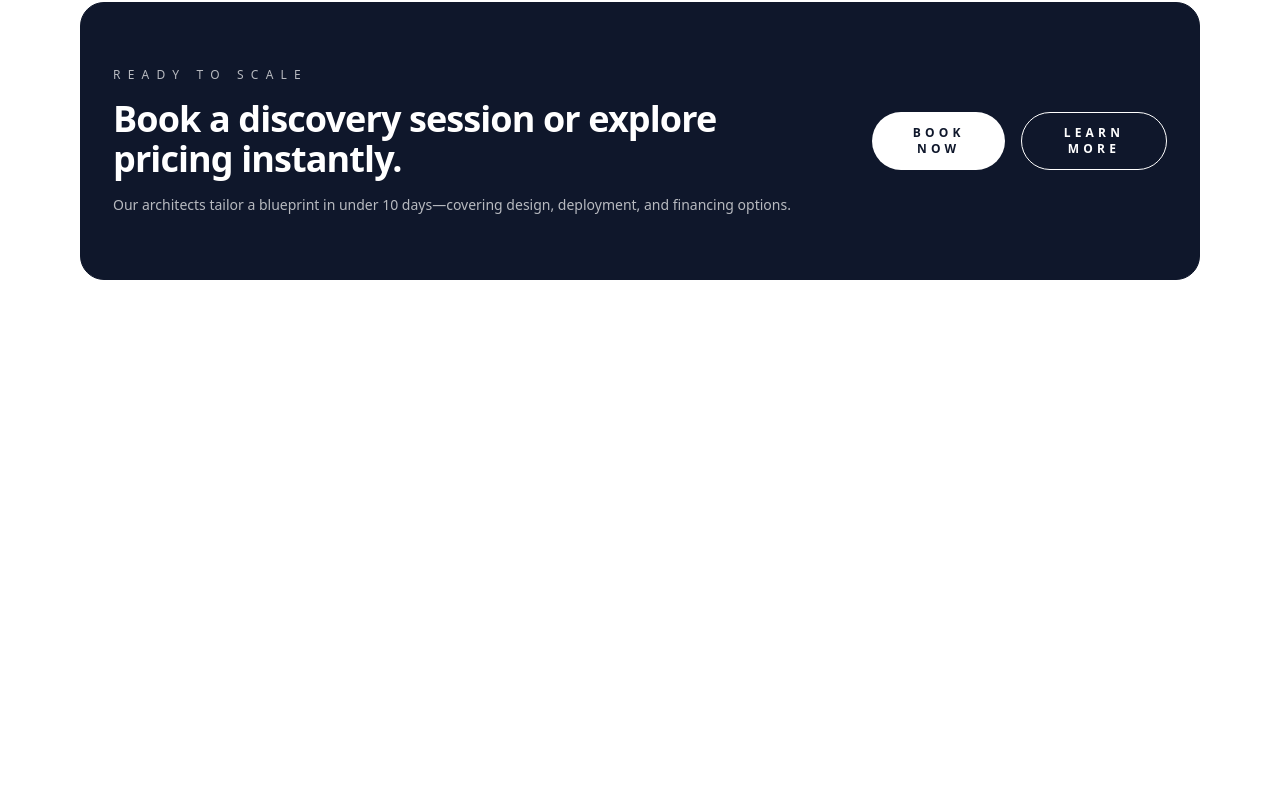
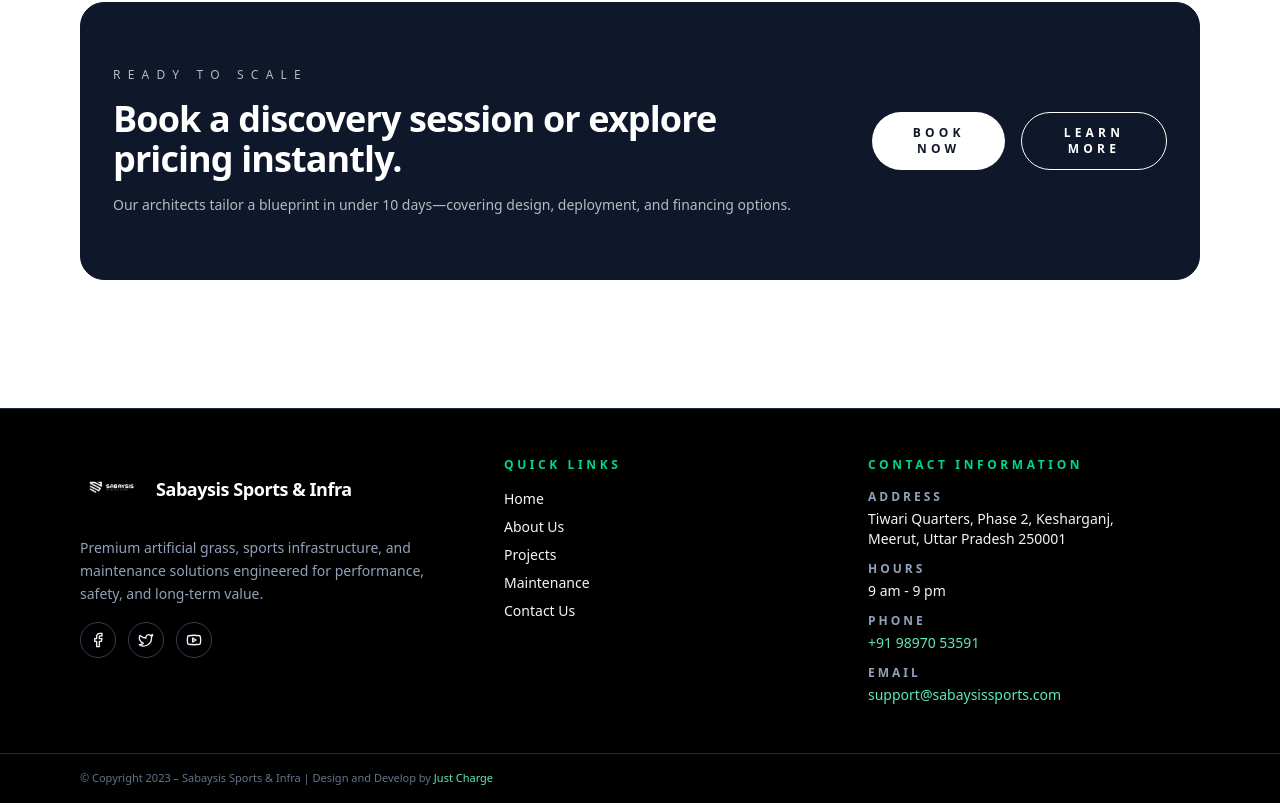
Before and after one commit to JustChargeTechnologies/sabaysis, a React (Vite) app: page / in a window 1280 px wide. Shown: the part 4080-4883 px from the top of the page. Before the commit the page ends 4424 px from the top, so only its background shows below. Built offline with nearby package versions, Linux system fonts and the light colour scheme.

Commit message:
Add NotFound page, Footer component, and usePageTitle hook; update App routing and enhance Contact Us and Home pages with page titles

```diff
--- a/src/App.tsx
+++ b/src/App.tsx
@@ -3,7 +3,9 @@ import { Home } from './pages/Home';
 import { About } from './pages/About';
 import { Maintenance } from './pages/Maintenance';
 import { ContactUs } from './pages/ContactUs';
+import { NotFound } from './pages/NotFound';
 import { NavBar } from './components/navbar/NavBar';
+import { Footer } from './components/layout/Footer';
 
 function App() {
   return (
@@ -14,7 +16,9 @@ function App() {
         <Route path="/about" element={<About />} />
         <Route path="/maintenance" element={<Maintenance />} />
         <Route path="/contact-us" element={<ContactUs />} />
+        <Route path="*" element={<NotFound />} />
       </Routes>
+      <Footer />
     </div>
   );
 }
--- /dev/null
+++ b/src/components/layout/Footer.tsx
@@ -0,0 +1,147 @@
+import { Link } from 'react-router-dom';
+import { Facebook, Twitter, Youtube } from 'lucide-react';
+import footerLogo from '../../assets/whiteLogo.png';
+
+export function Footer() {
+  return (
+    <footer className="mt-16 border-t border-slate-800 bg-black text-white">
+      <div className="mx-auto flex max-w-6xl flex-col gap-10 px-4 py-12 lg:flex-row lg:items-start lg:justify-between">
+        {/* Left: Brand & socials */}
+        <div className="space-y-4 lg:max-w-sm">
+          <div className="flex items-center gap-3">
+            <img
+              src={footerLogo}
+              alt="Sabaysis Sports & Infra"
+              className="h-16 w-16 object-contain"
+            />
+            <h2 className="text-lg font-semibold tracking-tight text-white">
+              Sabaysis Sports &amp; Infra
+            </h2>
+          </div>
+          <p className="text-sm leading-relaxed text-slate-400">
+            Premium artificial grass, sports infrastructure, and maintenance solutions engineered
+            for performance, safety, and long-term value.
+          </p>
+          <div className="flex items-center gap-3">
+            <a
+              href="#"
+              aria-label="Facebook"
+              className="flex h-9 w-9 items-center justify-center rounded-full border border-slate-700 text-slate-100 transition hover:border-emerald-400 hover:text-emerald-300"
+            >
+              <Facebook className="h-4 w-4" />
+            </a>
+            <a
+              href="#"
+              aria-label="Twitter"
+              className="flex h-9 w-9 items-center justify-center rounded-full border border-slate-700 text-slate-100 transition hover:border-emerald-400 hover:text-emerald-300"
+            >
+              <Twitter className="h-4 w-4" />
+            </a>
+            <a
+              href="#"
+              aria-label="YouTube"
+              className="flex h-9 w-9 items-center justify-center rounded-full border border-slate-700 text-slate-100 transition hover:border-emerald-400 hover:text-emerald-300"
+            >
+              <Youtube className="h-4 w-4" />
+            </a>
+          </div>
+        </div>
+
+        {/* Middle: Quick links & contact info */}
+        <div className="grid flex-1 gap-8 sm:grid-cols-2 lg:grid-cols-2">
+          <div>
+            <h3 className="text-xs font-semibold uppercase tracking-[0.3em] text-emerald-400">
+              Quick Links
+            </h3>
+            <nav className="mt-4 space-y-2 text-sm">
+              <Link to="/" className="block text-slate-100 transition hover:text-emerald-300">
+                Home
+              </Link>
+              <Link to="/about" className="block text-slate-100 transition hover:text-emerald-300">
+                About Us
+              </Link>
+              <a href="#" className="block text-slate-100 transition hover:text-emerald-300">
+                Projects
+              </a>
+              <Link
+                to="/maintenance"
+                className="block text-slate-100 transition hover:text-emerald-300"
+              >
+                Maintenance
+              </Link>
+              <Link
+                to="/contact-us"
+                className="block text-slate-100 transition hover:text-emerald-300"
+              >
+                Contact Us
+              </Link>
+            </nav>
+          </div>
+
+          <div>
+            <h3 className="text-xs font-semibold uppercase tracking-[0.3em] text-emerald-400">
+              Contact Information
+            </h3>
+            <dl className="mt-4 space-y-3 text-sm text-slate-100">
+              <div>
+                <dt className="text-xs font-semibold uppercase tracking-[0.25em] text-slate-400">
+                  Address
+                </dt>
+                <dd className="mt-1">
+                  Tiwari Quarters, Phase 2, Kesharganj,
+                  <br />
+                  Meerut, Uttar Pradesh 250001
+                </dd>
+              </div>
+              <div>
+                <dt className="text-xs font-semibold uppercase tracking-[0.25em] text-slate-400">
+                  Hours
+                </dt>
+                <dd className="mt-1">9 am - 9 pm</dd>
+              </div>
+              <div>
+                <dt className="text-xs font-semibold uppercase tracking-[0.25em] text-slate-400">
+                  Phone
+                </dt>
+                <dd className="mt-1">
+                  <a href="tel:+919897053591" className="text-emerald-300 hover:underline">
+                    +91 98970 53591
+                  </a>
+                </dd>
+              </div>
+              <div>
+                <dt className="text-xs font-semibold uppercase tracking-[0.25em] text-slate-400">
+                  Email
+                </dt>
+                <dd className="mt-1">
+                  <a
+                    href="mailto:support@sabaysissports.com"
+                    className="break-all text-emerald-300 hover:underline"
+                  >
+                    support@sabaysissports.com
+                  </a>
+                </dd>
+              </div>
+            </dl>
+          </div>
+        </div>
+      </div>
+
+      <div className="border-t border-slate-800">
+        <div className="mx-auto flex max-w-6xl flex-col items-center justify-between gap-3 px-4 py-4 text-[11px] text-slate-500 sm:flex-row">
+          <p>
+            © Copyright 2023 – Sabaysis Sports &amp; Infra | Design and Develop by{' '}
+            <a
+              href="https://www.justcharge.in/"
+              target="_blank"
+              rel="noreferrer"
+              className="text-emerald-300 hover:underline"
+            >
+              Just Charge
+            </a>
+          </p>
+        </div>
+      </div>
+    </footer>
+  );
+}
--- /dev/null
+++ b/src/hooks/usePageTitle.ts
@@ -0,0 +1,13 @@
+import { useEffect } from 'react';
+
+const SITE_NAME = 'Sabaysis Sports & Infra';
+
+export function usePageTitle(pageTitle: string) {
+  useEffect(() => {
+    if (pageTitle) {
+      document.title = `${pageTitle} | ${SITE_NAME}`;
+    } else {
+      document.title = SITE_NAME;
+    }
+  }, [pageTitle]);
+}
--- a/src/pages/About.tsx
+++ b/src/pages/About.tsx
@@ -1,4 +1,7 @@
+import { usePageTitle } from '@/hooks/usePageTitle';
+
 export function About() {
+  usePageTitle('About');
   return (
     <div className="min-h-screen bg-white text-slate-900">
       {/* Hero */}
--- a/src/pages/ContactUs.tsx
+++ b/src/pages/ContactUs.tsx
@@ -1,4 +1,8 @@
+import { MapPin, Phone, Mail } from 'lucide-react';
+import { usePageTitle } from '@/hooks/usePageTitle';
+
 export function ContactUs() {
+  usePageTitle('Contact Us');
   return (
     <div className="min-h-screen bg-white text-slate-900">
       <main className="mx-auto flex max-w-6xl flex-col gap-16 px-4 py-16">
@@ -26,8 +30,9 @@ export function ContactUs() {
               </h2>
               <dl className="mt-4 space-y-4 text-sm text-slate-700">
                 <div>
-                  <dt className="text-xs font-semibold uppercase tracking-[0.25em] text-slate-500">
-                    Address
+                  <dt className="flex items-center gap-2 text-xs font-semibold uppercase tracking-[0.25em] text-slate-500">
+                    <MapPin className="h-4 w-4 text-emerald-700" />
+                    <span>Address</span>
                   </dt>
                   <dd className="mt-1">
                     Tiwari Quarters, Phase 2, Kesharganj,
@@ -36,8 +41,9 @@ export function ContactUs() {
                   </dd>
                 </div>
                 <div>
-                  <dt className="text-xs font-semibold uppercase tracking-[0.25em] text-slate-500">
-                    Phone Number
+                  <dt className="flex items-center gap-2 text-xs font-semibold uppercase tracking-[0.25em] text-slate-500">
+                    <Phone className="h-4 w-4 text-emerald-700" />
+                    <span>Phone Number</span>
                   </dt>
                   <dd className="mt-1">
                     <a href="tel:+919897053591" className="text-emerald-700 hover:underline">
@@ -46,8 +52,9 @@ export function ContactUs() {
                   </dd>
                 </div>
                 <div>
-                  <dt className="text-xs font-semibold uppercase tracking-[0.25em] text-slate-500">
-                    Email ID
+                  <dt className="flex items-center gap-2 text-xs font-semibold uppercase tracking-[0.25em] text-slate-500">
+                    <Mail className="h-4 w-4 text-emerald-700" />
+                    <span>Email ID</span>
                   </dt>
                   <dd className="mt-1">
                     <a
@@ -132,7 +139,7 @@ export function ContactUs() {
               at Tiwari Quarters, Phase 2, Kesharganj.
             </p>
             <div className="overflow-hidden rounded-3xl border border-slate-200 bg-slate-100 shadow-sm">
-              <div className="relative h-72 w-full md:h-full md:min-h-[380px]">
+              <div className="relative h-80 w-full md:h-[420px] lg:h-[480px]">
                 <iframe
                   title="Sabaysis Sports & Infra Location"
                   src="https://www.google.com/maps?q=28.860397,77.635107&z=14&output=embed"
--- a/src/pages/Home.tsx
+++ b/src/pages/Home.tsx
@@ -3,8 +3,10 @@ import { HeroCarousel } from '@/components/home/HeroCarousel';
 import { PrimaryCTA } from '@/components/home/PrimaryCTA';
 import { Testimonials } from '@/components/home/Testimonials';
 import { ValueProps } from '@/components/home/ValueProps';
+import { usePageTitle } from '@/hooks/usePageTitle';
 
 export function Home() {
+  usePageTitle('Home');
   return (
     <div className="min-h-screen bg-white font-sans text-slate-900">
       <HeroCarousel />
--- a/src/pages/Maintenance.tsx
+++ b/src/pages/Maintenance.tsx
@@ -1,4 +1,7 @@
+import { usePageTitle } from '@/hooks/usePageTitle';
+
 export function Maintenance() {
+  usePageTitle('Maintenance');
   return (
     <div className="min-h-screen bg-white text-slate-900">
       {/* Hero */}
--- /dev/null
+++ b/src/pages/NotFound.tsx
@@ -0,0 +1,32 @@
+import { Link } from 'react-router-dom';
+import { usePageTitle } from '@/hooks/usePageTitle';
+
+export function NotFound() {
+  usePageTitle('Page not found');
+  return (
+    <div className="flex min-h-[60vh] flex-col items-center justify-center px-4 py-16 text-center">
+      <p className="text-xs font-semibold uppercase tracking-[0.4em] text-emerald-600">404</p>
+      <h1 className="mt-4 text-3xl font-semibold tracking-tight text-slate-900 md:text-4xl">
+        Page not found
+      </h1>
+      <p className="mt-3 max-w-md text-sm leading-relaxed text-slate-600">
+        The page you are looking for doesn&apos;t exist or may have been moved. Use the navigation
+        above or return to the homepage to continue exploring Sabaysis Sports &amp; Infra.
+      </p>
+      <div className="mt-6 flex flex-wrap justify-center gap-3">
+        <Link
+          to="/"
+          className="inline-flex items-center rounded-full bg-slate-900 px-8 py-3 text-xs font-semibold uppercase tracking-[0.3em] text-white transition hover:bg-slate-800"
+        >
+          Go to Home
+        </Link>
+        <Link
+          to="/contact-us"
+          className="inline-flex items-center rounded-full border border-slate-300 px-8 py-3 text-xs font-semibold uppercase tracking-[0.3em] text-slate-900 transition hover:border-slate-900 hover:bg-slate-50"
+        >
+          Contact Us
+        </Link>
+      </div>
+    </div>
+  );
+}
```
Also changed, not shown: src/assets/whiteLogo.png (added).
